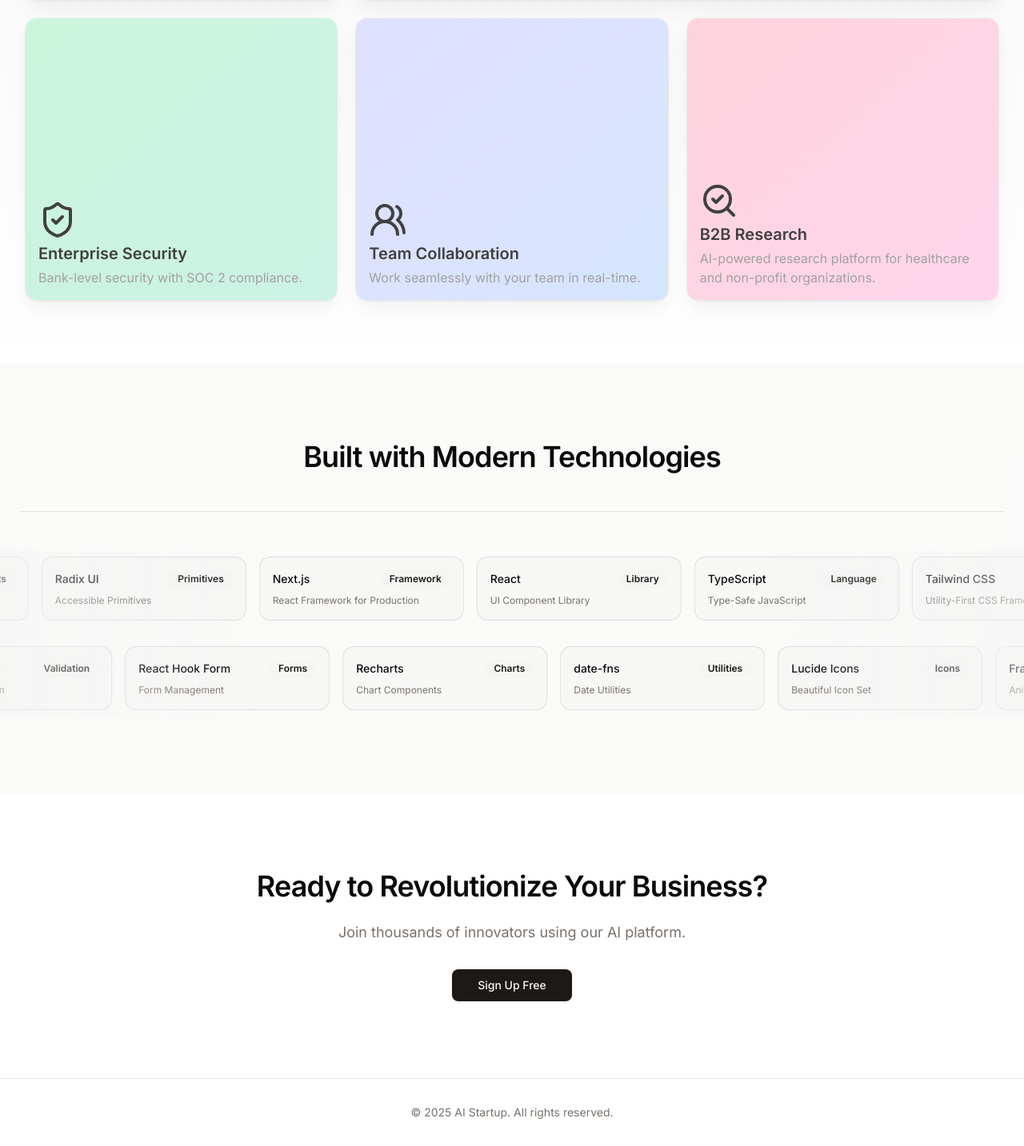
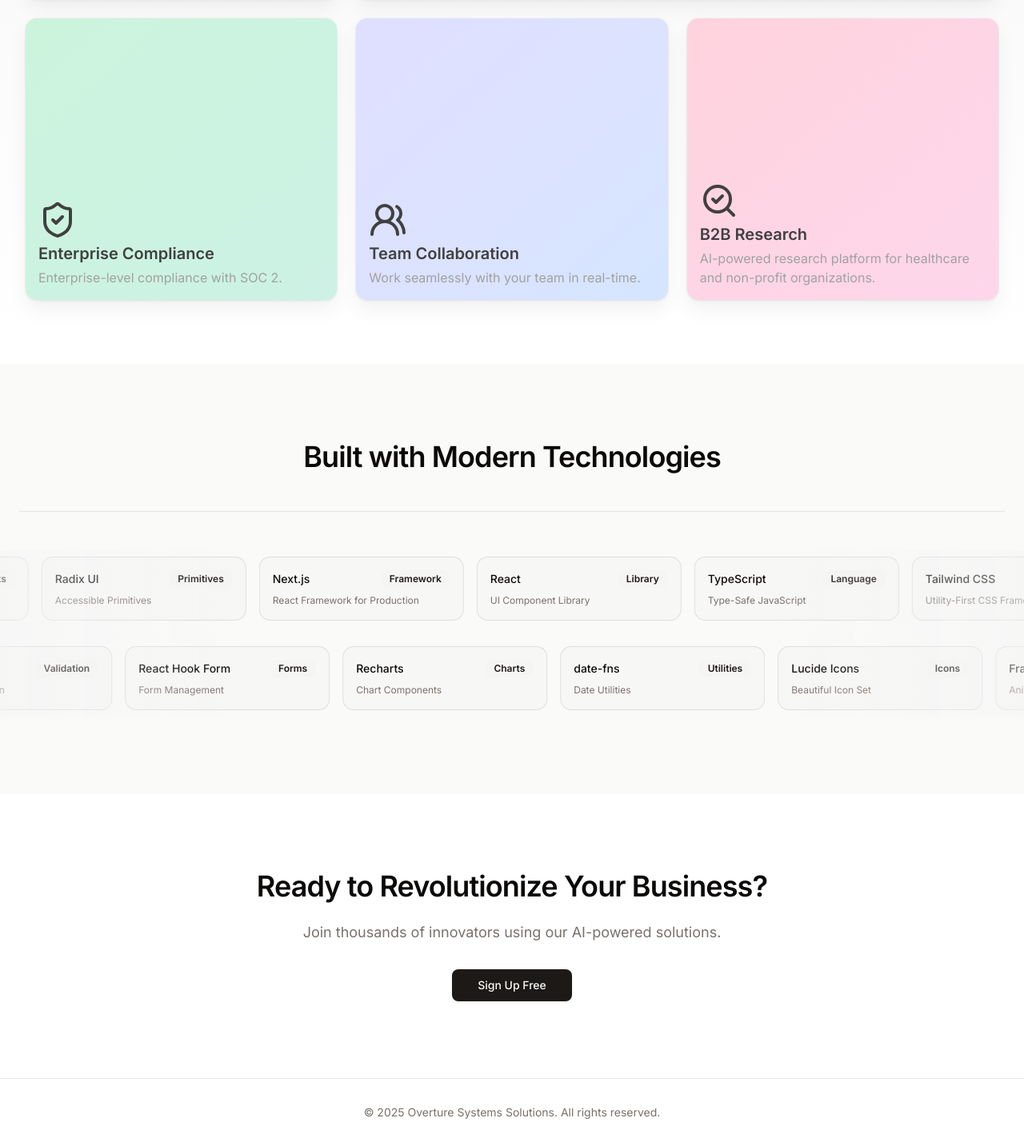
Before and after one commit to gadsdencode/new-oss, a Next.js app: page / in a window 1280 px wide. Shown: the part 1209-2642 px from the top of the page at 80% size. Built offline with nearby package versions, Linux system fonts and the light colour scheme.

Commit message:
Update branding and descriptions across the application to reflect the new company name "Overture Systems Solutions" and emphasize AI-powered solutions, enhancing clarity and consistency in messaging.

```diff
--- a/app/layout.tsx
+++ b/app/layout.tsx
@@ -19,8 +19,8 @@ const jetbrainsMono = JetBrains_Mono({
 });
 
 export const metadata: Metadata = {
-  title: "AI Startup - Revolutionizing Intelligence",
-  description: "Empowering businesses with cutting-edge AI solutions.",
+  title: "Overture Systems Solutions - Revolutionizing Intelligence",
+  description: "Empowering businesses with cutting-edge AI-powered solutions.",
 };
 
 export default function RootLayout({
--- a/app/page.tsx
+++ b/app/page.tsx
@@ -119,13 +119,13 @@ export default function Home() {
               cta="Discover AI"
             />
             <BentoCard
-              name="Enterprise Security"
+              name="Enterprise Compliance"
               className="col-span-1 md:col-span-1 lg:col-span-1"
               background={
                 <div className="absolute inset-0 bg-gradient-to-br from-green-500/20 to-emerald-500/20 dark:from-green-500/10 dark:to-emerald-500/10" />
               }
               Icon={ShieldCheckIcon}
-              description="Bank-level security with SOC 2 compliance."
+              description="Enterprise-level compliance with SOC 2."
               href="/features/security"
               cta="View Security"
             />
@@ -194,7 +194,7 @@ export default function Home() {
             Ready to Revolutionize Your Business?
           </h2>
           <p className="mt-6 text-lg text-muted-foreground">
-            Join thousands of innovators using our AI platform.
+            Join thousands of innovators using our AI-powered solutions.
           </p>
           <Button size="lg" className="mt-8">Sign Up Free</Button>
         </div>
@@ -202,7 +202,7 @@ export default function Home() {
 
       {/* Footer */}
       <footer className="border-t py-8 text-center text-sm text-muted-foreground">
-        © 2025 AI Startup. All rights reserved.
+        © 2025 Overture Systems Solutions. All rights reserved.
       </footer>
     </div>
   );
--- a/app/research/page.tsx
+++ b/app/research/page.tsx
@@ -411,7 +411,7 @@ export default function B2BResearchPage() {
           </div>
           <p className="mt-8 text-sm text-muted-foreground">
             <ShieldCheckIcon className="w-4 h-4 inline mr-2 text-green-500" />
-            HIPAA Compliant • Enterprise Security • Dedicated Support
+            HIPAA Compliant • Enterprise Compliance • Dedicated Support
           </p>
         </div>
       </section>
```
